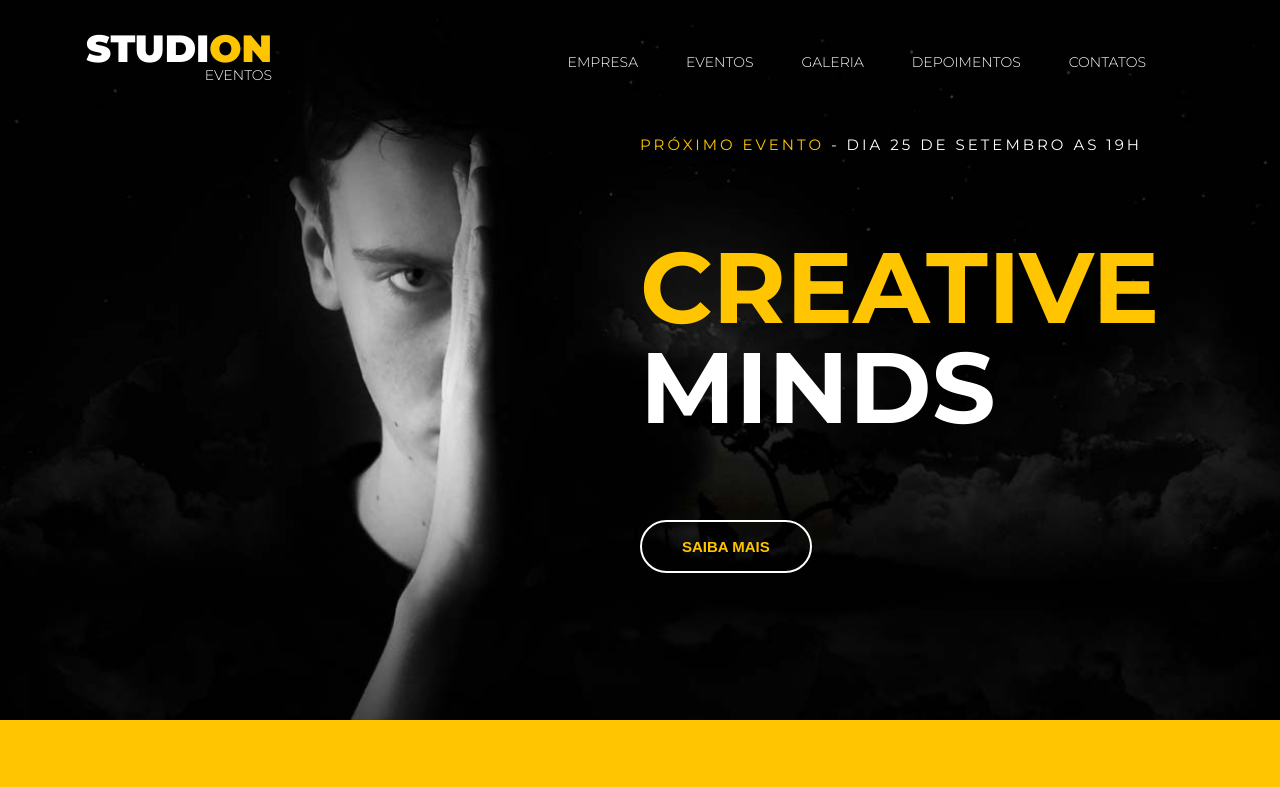
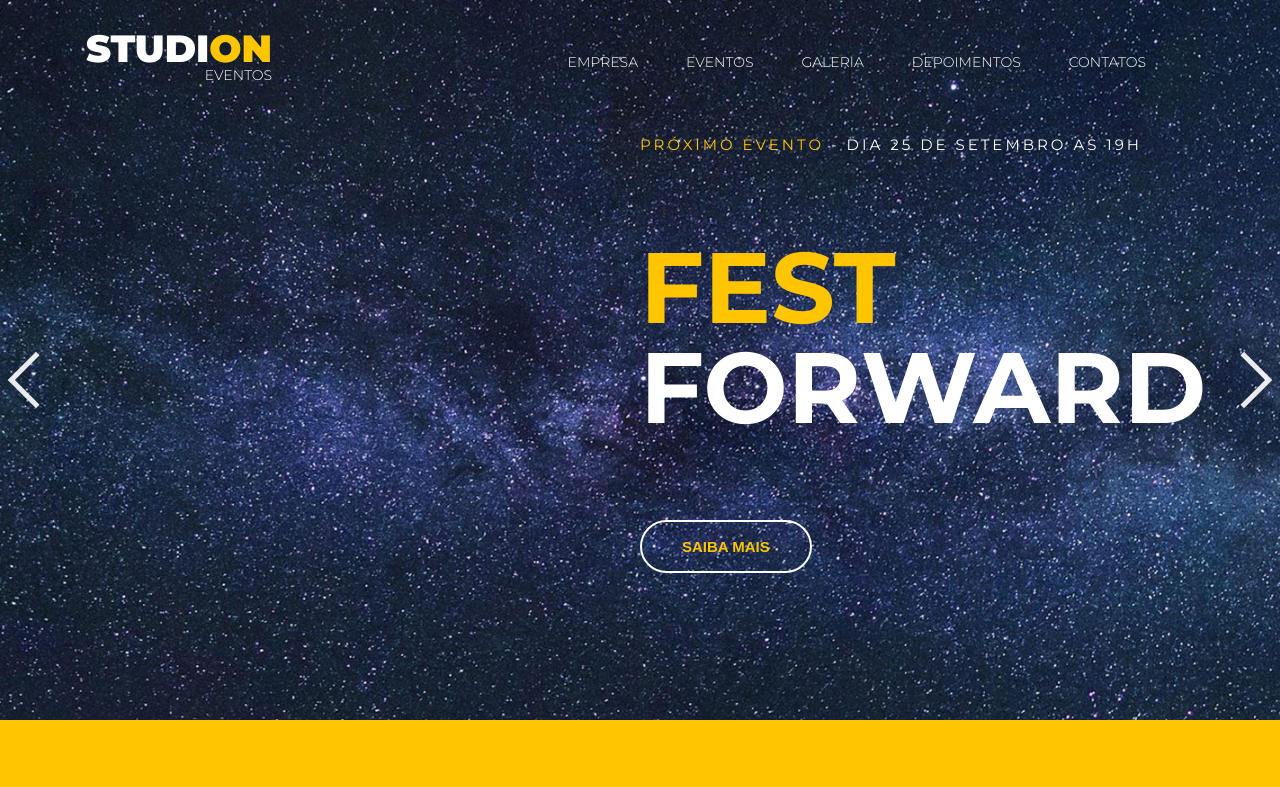
Before and after one commit to Brunodsoares/StudiON, a website: page src/index.html in a window 1280 px wide. Shown: the top 787 px of the page. Drawn offline with nearby package versions, Linux system fonts and the light colour scheme.

Commit message:
adicionando carrossel

```diff
--- a/src/css/_home.css
+++ b/src/css/_home.css
@@ -1,11 +1,36 @@
-#slider {
+.slider {
     background-color: #000;
     color: #fff;
+}
+
+.slider__next-arrow,
+.slider__prev-arrow {
+    width: 2.5rem;
+    height: 2.5rem;
+    border: 5px solid #fff;
+    border-right: unset;
+    border-bottom: unset;
+    opacity: 0.9;
+}
+
+.slider__prev-arrow {
+    z-index: 1;
+    left: 1rem;
+    transform: rotate(-45deg);
+}
+.slider__next-arrow {
+    right: 1rem;
+    transform: rotate(135deg);
 }
 
 .slide {
     position: relative  ;
     height: 90vh;
+}
+
+.slider__next-arrow::before,
+.slider__prev-arrow::before {
+    content: "";
 }
 
 .slide__background-image {
@@ -19,17 +44,6 @@
      position: absolute;
     top: 6.25rem;
     left: 50vw;
-
-    /* position: absolute;
-    top: 0;
-    left: 0;
-    width: 100%;
-    height: 100%;
-
-    display: grid;
-    padding-left: 50vw;
-    align-items: center;
-    */
 }
 
 .slide__copy h6 {
--- a/src/index.html
+++ b/src/index.html
@@ -5,6 +5,8 @@
     <meta charset="UTF-8">
     <meta http-equiv="X-UA-Compatible" content="IE=edge">
     <meta name="viewport" content="width=device-width, initial-scale=1.0">
+    <link rel="stylesheet" href="https://cdnjs.cloudflare.com/ajax/libs/slick-carousel/1.8.1/slick.min.css">
+    <link rel="stylesheet" href="https://cdnjs.cloudflare.com/ajax/libs/slick-carousel/1.8.1/slick-theme.min.css">
     <link rel="stylesheet" href="css/main.css">
     <title>StudiON</title>
 </head>
@@ -47,7 +49,7 @@
     </nav>
 
     <header>
-        <div id="slider">
+        <div class="slider">
             <div class="slide">
                 <img class="slide__background-image" src="./images/banner.jpg" alt="Studion banner">
                 <div class="slide__copy">
@@ -68,11 +70,52 @@
                     </button>
                 </div>
             </div>
+            <div class="slide">
+                <img class="slide__background-image" src="./images/banner2.jpg" alt="Studion banner">
+                <div class="slide__copy">
+                    <h6>
+                        <span class="copy--primary">
+                            Próximo evento
+                        </span>
+                        - dia 25 de setembro as 19h
+                    </h6>
+                    <h2>
+                        <span class="copy--primary">
+                            Fest
+                        </span>
+                        Forward
+                    </h2>
+                    <button class="btn btn--slide">
+                        Saiba mais
+                    </button>
+                </div>
+            </div>
+            <div class="slide">
+                <img class="slide__background-image" src="./images/banner3.jpg" alt="Studion banner">
+                <div class="slide__copy">
+                    <h6>
+                        <span class="copy--primary">
+                            Próximo evento
+                        </span>
+                        - dia 25 de setembro as 19h
+                    </h6>
+                    <h2>
+                        <span class="copy--primary">
+                            Show
+                        </span>
+                        Event
+                    </h2>
+                    <button class="btn btn--slide">
+                        Saiba mais
+                    </button>
+                </div>
+            </div>
         </div>
+
     </header>
+
     <main>
-
-        <section id="counter">
+      <section id="counter">
             <ul class="container counter__container">
                 <li>
                     <h3>
@@ -165,6 +208,10 @@
                 <small>Studi<span class="copy--primary">ON</span> - Todos os direitos reservado</small>
             </p>
     </footer>
+    <script src="//code.jquery.com/jquery-1.11.0.min.js"></script>
+    <script src="//code.jquery.com/jquery-migrate-1.2.1.min.js"></script>
+    <script src="https://cdnjs.cloudflare.com/ajax/libs/slick-carousel/1.8.1/slick.min.js"></script>
+    <script src="./javascript/script.js"></script>
 </body>
 
 </html>
--- /dev/null
+++ b/src/javascript/script.js
@@ -0,0 +1,9 @@
+$(document).ready(() => {
+    const slickOption = {
+        autoplay: true,
+        dots: false,
+        prevArrow: '<button type="button" class="slick-prev slider__prev-arrow" >Previous</button>;',
+        nextArrow: '<button type="button" class="slick-next slider__next-arrow" >Previous</button>;',
+    };
+    $('.slider').slick(slickOption);
+});
```
Also changed, not shown: src/images/banner2.jpg (added), src/images/banner3.jpg (added).
